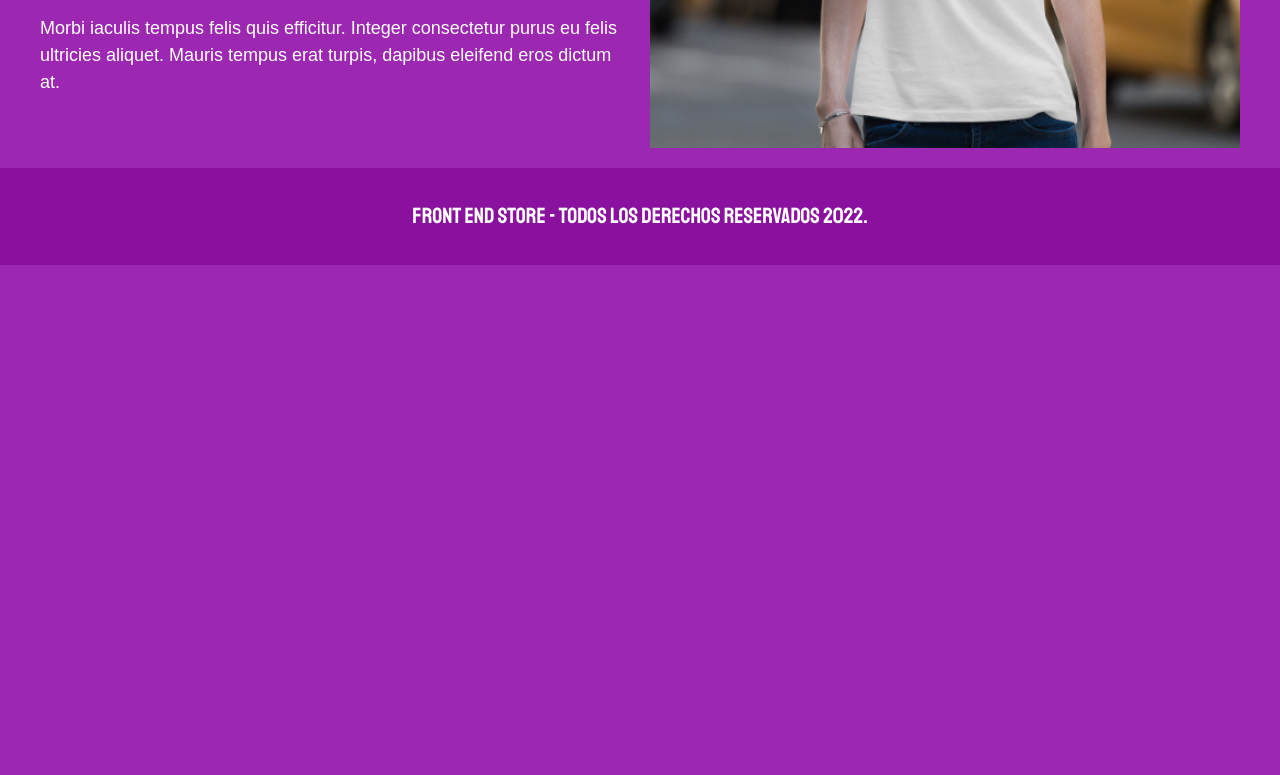
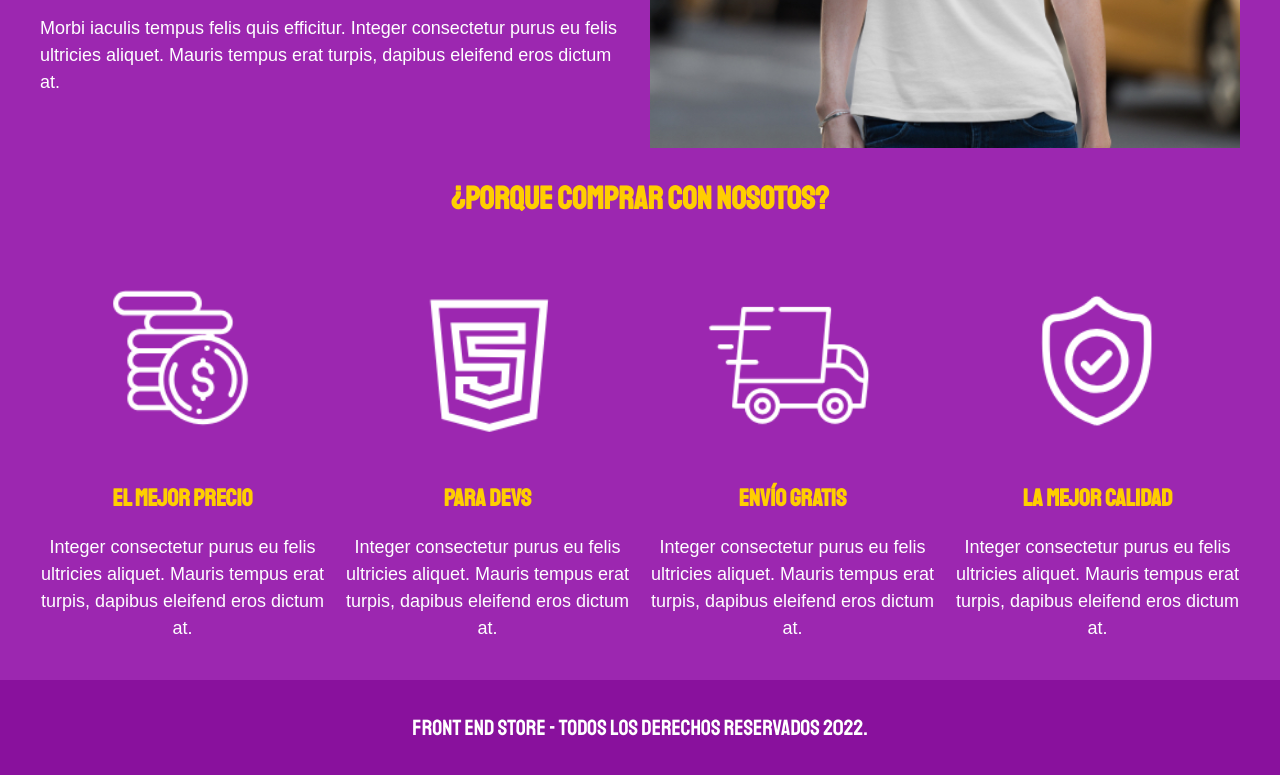
Before and after one commit to Samboe1989/UDemy-FrontEndStore, a plain HTML site: page nosotros.html in a window 1280 px wide. Shown: the part 607-1382 px from the top of the page. Before the commit the page ends 872 px from the top, so only its background shows below. Drawn offline with Linux system fonts and the light colour scheme.

Commit message:
Added Icons on nosotros page

```diff
--- a/CSS/style.css
+++ b/CSS/style.css
@@ -207,3 +207,29 @@ h3 {
     grid-column: 2 / 3;
   }
 }
+
+/** Bloques **/
+
+.bloques {
+  display: grid;
+  grid-template-columns: repeat(2, 1fr);
+  gap: 2rem;
+}
+
+@media (min-width: 768px) {
+  .bloques {
+    grid-template-columns: repeat(4, 1fr);
+  }
+}
+
+.bloque__imagen {
+  width: 100%;
+}
+
+.bloque {
+  text-align: center;
+}
+
+.bloque__titulo {
+  margin: 0;
+}
--- a/nosotros.html
+++ b/nosotros.html
@@ -58,6 +58,66 @@
       </div>
     </main>
 
+    <section class="contenedor comprar">
+      <h2 class="comprar__titulo">¿Porque comprar con nosotos?</h2>
+
+      <div class="bloques">
+        <div class="bloque">
+          <img
+            class="bloque__imagen"
+            src="img/icono_1.png"
+            alt="Proque comprar icono"
+          />
+          <h3 class="bloque__titulo">El Mejor Precio</h3>
+          <p>
+            Integer consectetur purus eu felis ultricies aliquet. Mauris tempus
+            erat turpis, dapibus eleifend eros dictum at.
+          </p>
+        </div>
+        <!--bloque-->
+        <div class="bloque">
+          <img
+            class="bloque__imagen"
+            src="img/icono_2.png"
+            alt="Proque comprar icono"
+          />
+          <h3 class="bloque__titulo">Para Devs</h3>
+          <p>
+            Integer consectetur purus eu felis ultricies aliquet. Mauris tempus
+            erat turpis, dapibus eleifend eros dictum at.
+          </p>
+        </div>
+        <!--bloque-->
+        <div class="bloque">
+          <img
+            class="bloque__imagen"
+            src="img/icono_3.png"
+            alt="Proque comprar icono"
+          />
+          <h3 class="bloque__titulo">Envío Gratis</h3>
+          <p>
+            Integer consectetur purus eu felis ultricies aliquet. Mauris tempus
+            erat turpis, dapibus eleifend eros dictum at.
+          </p>
+        </div>
+        <!--bloque-->
+        <div class="bloque">
+          <img
+            class="bloque__imagen"
+            src="img/icono_4.png"
+            alt="Proque comprar icono"
+          />
+          <h3 class="bloque__titulo">La Mejor Calidad</h3>
+          <p>
+            Integer consectetur purus eu felis ultricies aliquet. Mauris tempus
+            erat turpis, dapibus eleifend eros dictum at.
+          </p>
+        </div>
+        <!--bloque-->
+      </div>
+      <!--bloques-->
+    </section>
+
     <footer class="footer">
       <p class="footer__texto">
         Front End Store - Todos los derechos Reservados 2022.
```
